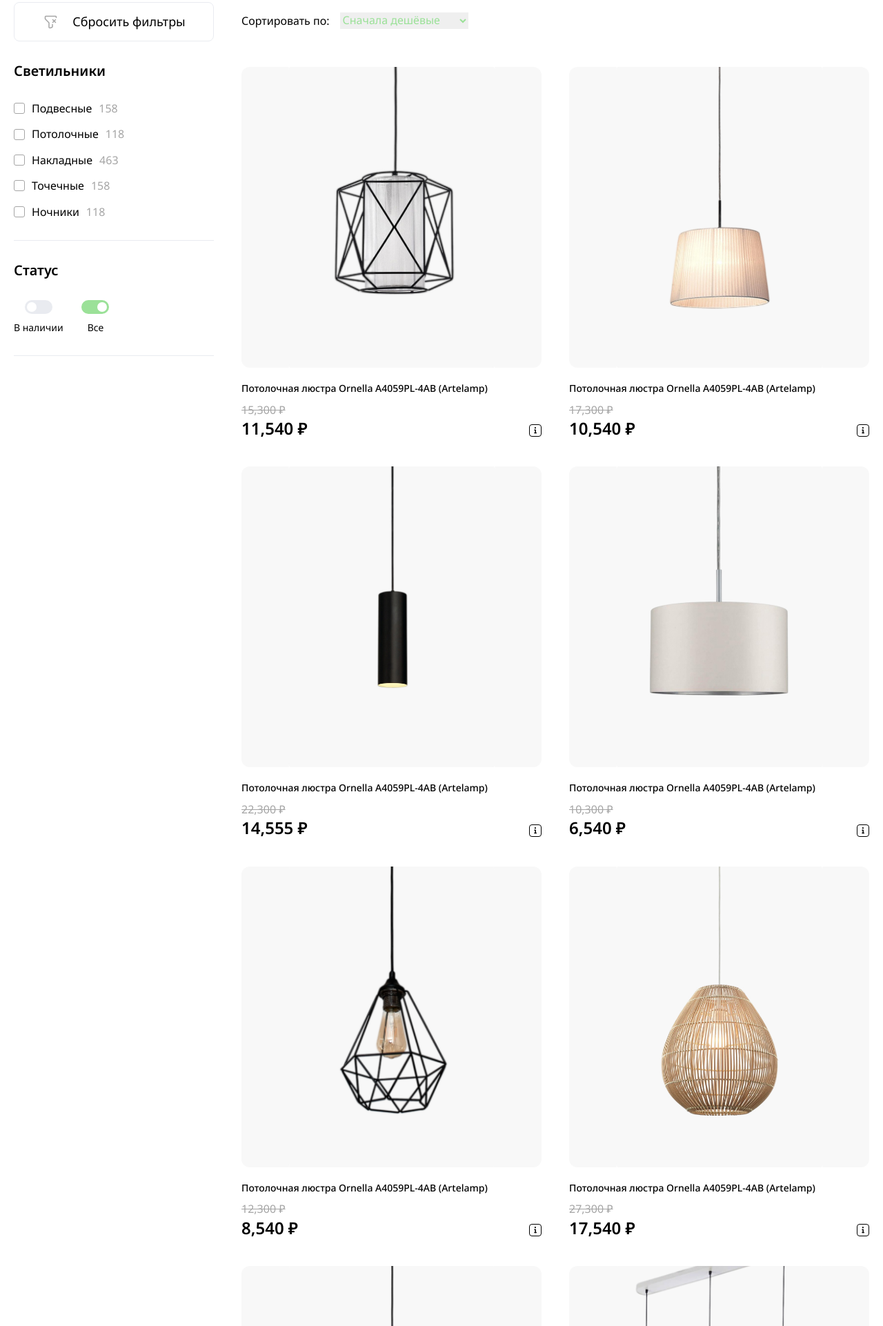
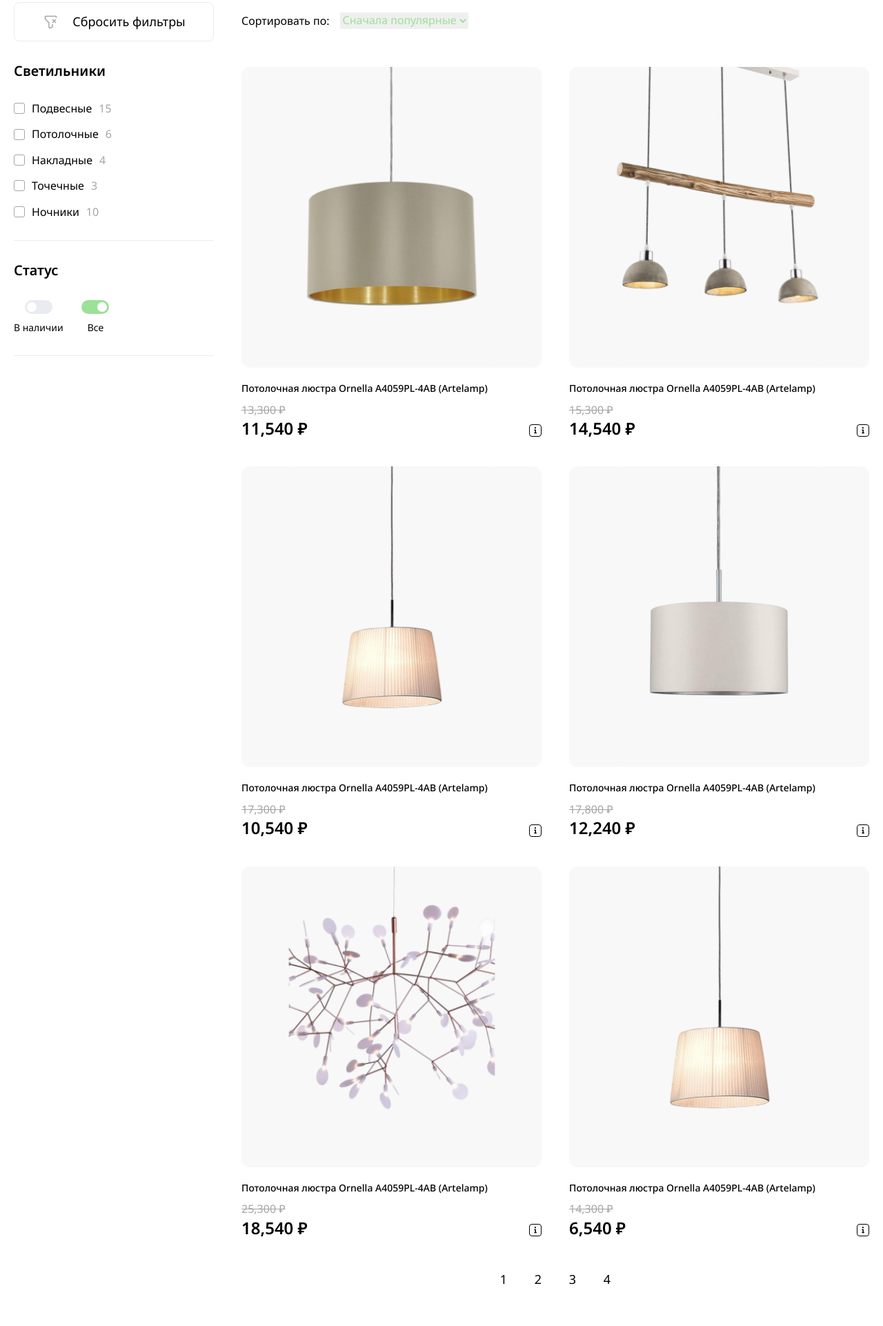
Before and after one commit to shatalinmisha/Briaton_online-lamp-store, a plain HTML site: page catalog.html in a window 1280 px wide. Shown: the part 358-2280 px from the top of the page at 69% size. Drawn offline with Linux system fonts and the light colour scheme.

Commit message:
Refactor
-applyFilters-сразу применяем фильтрацию и сортировку
-loadProducts-загрузка и сохранение всех товаров
-renderPagination-пагинация
-store/paginationStore - глобальные переменные
-renderProducts-обнавленный рендеринг
-updateFilterCounts-отображаем количество продукции по наименованию
-isInStock-проверка на складе
-getSelectedTypes- получения списка выбранных типов товаров из HTML-формы

```diff
--- a/catalog.html
+++ b/catalog.html
@@ -320,9 +320,9 @@
             <div class="catalog__sort">
               <p class="catalog__sort-text">Сортировать по:</p>
               <select class="catalog__sort-select" name="sort">
+                <option value="rating-max">Сначала популярные</option>
                 <option value="price-min">Сначала дешёвые</option>
                 <option value="price-max">Сначала дорогие</option>
-                <option value="rating-max">Сначала популярные</option>
               </select>
             </div>
             <ul class="catalog__list">
@@ -379,7 +379,7 @@
               </li> -->
             </ul>
             <ol class="catalog__pagination">
-              <li class="catalog__pagination-item">
+              <!-- <li class="catalog__pagination-item">
                 <button class="catalog__pagination-link">1</button>
               </li>
               <li class="catalog__pagination-item">
@@ -387,7 +387,7 @@
               </li>
               <li class="catalog__pagination-item">
                 <button class="catalog__pagination-link">3</button>
-              </li>
+              </li> -->
             </ol>
           </div>
         </div>
--- /dev/null
+++ b/js/components/applyFilters.js
@@ -0,0 +1,39 @@
+import getSelectedTypes from "./getSelectedTypes.js";
+import { getProducts } from "./store.js";
+import isInStock from "./isInStock.js";
+import renderProducts from "./renderProducts.js";
+import renderPagination from "./renderPagination.js";
+import { getCurrentPage } from "./paginationStore.js";
+
+export default function applyFilters() {
+  const sortValue = document.querySelector('.catalog__sort-select')?.value || 'rating-max';
+  const stockOnly = document.querySelector('#instock')?.checked;
+  const selectedTypes = getSelectedTypes();
+  const allProducts = getProducts();
+
+  // Фильтрация
+  let filtered = allProducts.filter(product => {
+    const matchesType = selectedTypes.length === 0 || selectedTypes.some(type => product.type.includes(type));// Фильтрация по типу
+    const matchesStock = !stockOnly || isInStock(product);// Фильтрация по наличию
+    return matchesType && matchesStock;
+  });
+  // Сортировка
+  if (sortValue === 'price-min') {
+    filtered.sort((a, b) => a.price.new - b.price.new);
+  } else if (sortValue === 'price-max') {
+    filtered.sort((a, b) => b.price.new - a.price.new);
+  } else {// rating-max
+    filtered.sort((a, b) => b.rating - a.rating);
+  }
+  // Пагинация
+  const PRODUCTS_PER_PAGE = 6;
+  const currentPage = getCurrentPage(); // получаем актуальный номер страницы
+  const totalPages = Math.ceil(filtered.length / PRODUCTS_PER_PAGE);
+  const paginatedProducts = filtered.slice(
+    (currentPage - 1) * PRODUCTS_PER_PAGE,
+    currentPage * PRODUCTS_PER_PAGE
+  );
+
+  renderProducts(paginatedProducts);
+  renderPagination(totalPages, currentPage);
+}
--- a/js/components/components.js
+++ b/js/components/components.js
@@ -1,4 +1,3 @@
-
 
 // Получение пункта списка
 function getItemEl(classList) {
--- a/js/components/fetchDataAndCreateCards.js
+++ /dev/null
@@ -1,11 +0,0 @@
-import createProductCard from "./createProductCard.js";
-
-export default async function fetchDataAndCreateCards(cardContainer) {
-    const response = await fetch('./data/data.json');
-    const data = await response.json();
-
-    data.forEach(item => {
-        // Создаем карточку для каждого товара
-        createProductCard(cardContainer, item);
-    })
-}
--- /dev/null
+++ b/js/components/getSelectedTypes.js
@@ -0,0 +1,5 @@
+
+export default function getSelectedTypes() {
+  const checked = document.querySelectorAll('.custom-checkbox__field[name="type"]:checked');
+  return Array.from(checked).map(el => el.value); // пример  ['pendant', 'ceiling']
+}
--- /dev/null
+++ b/js/components/isInStock.js
@@ -0,0 +1,5 @@
+
+export default function isInStock(product) {
+  const stock = Object.values(product.availability);
+  return stock.some(count => count > 0);
+}
--- /dev/null
+++ b/js/components/loadProducts.js
@@ -0,0 +1,13 @@
+import { setProducts } from "./store.js";
+import renderProducts from "./renderProducts.js";
+import updateFilterCounts from "./updateFilterCounts.js";
+
+
+export default async function loadProducts() {
+  const response = await fetch('./data/data.json');
+  const data = await response.json();
+
+  setProducts(data); // сохраняем глобально
+  renderProducts(data);
+  updateFilterCounts();
+}
--- /dev/null
+++ b/js/components/paginationStore.js
@@ -0,0 +1,9 @@
+let currentPage = 1;
+
+export function getCurrentPage() {
+  return currentPage;
+}
+
+export function setCurrentPage(page) {
+  currentPage = page;
+}
--- /dev/null
+++ b/js/components/renderPagination.js
@@ -0,0 +1,30 @@
+import setPage from "./setPage.js";
+
+export default function renderPagination(totalPages, currentPage) {
+    const container = document.querySelector('.catalog__pagination');
+    if (!container) return;
+
+    container.innerHTML = '';
+
+    if (totalPages <= 1) return; // не отображаем, если всего одна страница
+
+    for (let i = 1; i <= totalPages; i++) {
+        const liEl = document.createElement('li');
+        liEl.className = 'catalog__pagination-item';
+
+        const btnEl = document.createElement('button');
+        btnEl.className = 'catalog__pagination-link';
+        btnEl.textContent = i;
+
+        if (i === currentPage) {
+            btnEl.classList.add('catalog__pagination-link--active'); // Добавим класс для активной страницы
+        }
+
+        btnEl.addEventListener('click', () => {
+            setPage(i); // изменяет текущую страницу
+        });
+
+        liEl.appendChild(btnEl);
+        container.appendChild(liEl);
+    }
+}
--- /dev/null
+++ b/js/components/renderProducts.js
@@ -0,0 +1,10 @@
+import createProductCard from "./createProductCard.js";
+
+export default function renderProducts(products) {
+  const containerEl = document.querySelector('.catalog__list');
+  containerEl.innerHTML = ''; // Очищаем перед повторным рендером
+
+  products.forEach(product => {
+    createProductCard(containerEl, product);
+  });
+}
--- /dev/null
+++ b/js/components/setPage.js
@@ -0,0 +1,7 @@
+import applyFilters from "./applyFilters.js";
+import { setCurrentPage } from "./paginationStore.js";
+
+export default function setPage(pageNum) {
+    setCurrentPage(pageNum);
+    applyFilters(); // пересчёт при переключении страницы
+}
--- /dev/null
+++ b/js/components/store.js
@@ -0,0 +1,9 @@
+let allProducts = [];
+
+export function setProducts(products) {
+  allProducts = products;
+}
+
+export function getProducts() {
+  return allProducts;
+}
--- /dev/null
+++ b/js/components/updateFilterCounts.js
@@ -0,0 +1,37 @@
+
+export default async function updateFilterCounts() {
+    // Загружаем данные
+    const response = await fetch('./data/data.json');
+    const data = await response.json();
+
+    // Подсчитываем количество товаров по типу
+    const typeCounts = {};
+
+    data.forEach(product => {
+            product.type.forEach(type => {
+                typeCounts[type] = (typeCounts[type] || 0) + 1;
+            });
+    });
+
+    // Обновляем отображение фильтров
+    let filterInputsEl = document.querySelectorAll('input[name="type"]');// Получаем все элементы
+
+    filterInputsEl.forEach(input => {
+        const type = input.value;
+        const count = typeCounts[type] || 0;
+
+        // Получаем <label> по атрибуту for
+        const labelEl = document.querySelector(`label[for="${input.id}"]`);
+
+        if (labelEl) {
+            const countEl = labelEl.querySelector('.custom-checkbox__count');
+
+            if(countEl) {
+                countEl.textContent = count;
+            }
+        }
+
+        // Отключаем чекбокс, если товаров нет
+        input.disabled = count === 0;
+    });
+}
--- a/js/main.js
+++ b/js/main.js
@@ -1,7 +1,16 @@
 // import * as components from "./components/main-menu.js";
-import fetchDataAndCreateCards from "./components/fetchDataAndCreateCards.js";
+import loadProducts from "./components/loadProducts.js"
+import applyFilters from "./components/applyFilters.js";
 
-window.addEventListener('DOMContentLoaded', () => {
+window.addEventListener('DOMContentLoaded', async () => {
+    await loadProducts();// загрузка и сохранение всех товаров
+    applyFilters();// сразу применяем фильтрацию и сортировку
+    // Навешиваем фильтрацию на любые изменения чекбоксов/радио
+    document.querySelectorAll('input[name="type"], input[name="status"]').forEach(input => {
+        input.addEventListener('change', applyFilters);
+    });
+    // сортировка
+    document.querySelector('.catalog__sort-select').addEventListener('change', applyFilters);
 
     const catalogButtonEl = document.querySelector('#catalogButton');
     catalogButtonEl.addEventListener('click', function () {
@@ -31,8 +40,7 @@ window.addEventListener('DOMContentLoaded', () => {
         }
     });
 
-    const catalogContainer = document.querySelector('.catalog__list');
-    fetchDataAndCreateCards(catalogContainer);
+
 
 
 
```
Also changed, not shown: scss/blocks/_catalog.scss (+7 -1 lines), scss/blocks/_custom-checkbox.scss (+11 -2 lines).
